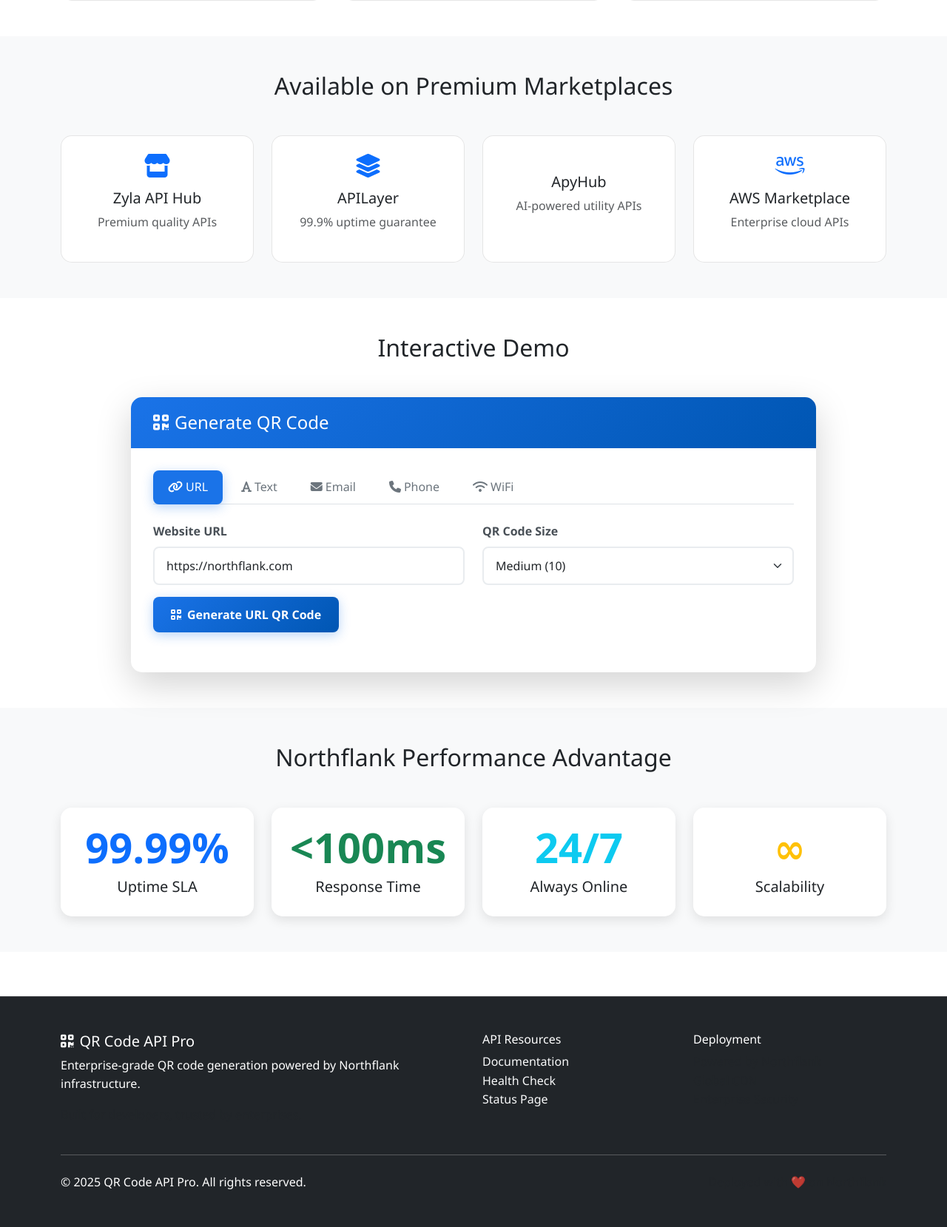
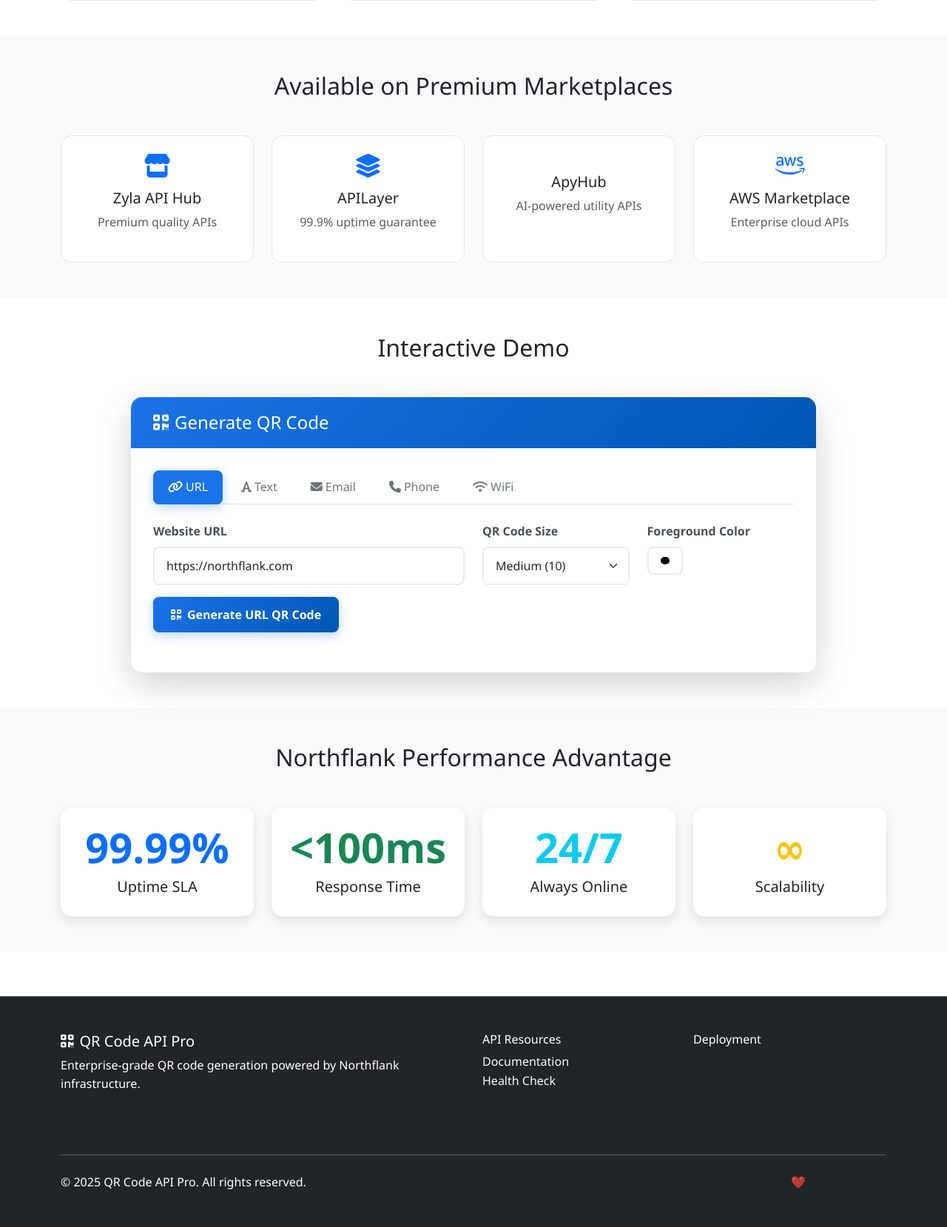
Before and after one commit to javeedtech/qr-code-generator-api, a Flask app: page / in a window 1280 px wide. Shown: the part 1203-2862 px from the top of the page at 74% size. Run offline with Flask 3, Linux system fonts and the light colour scheme; some libraries are stand-ins or nearby versions.

Commit message:
Add files via upload

```diff
--- a/app.py
+++ b/app.py
@@ -32,7 +32,6 @@
     return jsonify({
         'status': 'healthy',
         'service': 'QR Code Generator API Pro',
-        'deployment': 'Northflank',
         'timestamp': str(datetime.now()),
         'version': '1.0.0',
         'uptime': '100%'
@@ -56,7 +55,7 @@
         response = jsonify(result)
         response.headers['X-RateLimit-Limit'] = '10000'
         response.headers['X-RateLimit-Remaining'] = '9999'
-        response.headers['X-Deployment'] = 'Northflank'
+
 
         return response
 
@@ -82,7 +81,7 @@
         response = jsonify(result)
         response.headers['X-RateLimit-Limit'] = '10000'
         response.headers['X-RateLimit-Remaining'] = '9999'
-        response.headers['X-Deployment'] = 'Northflank'
+
 
         return response
 
@@ -109,7 +108,7 @@
         response = jsonify(result)
         response.headers['X-RateLimit-Limit'] = '10000'
         response.headers['X-RateLimit-Remaining'] = '9999'
-        response.headers['X-Deployment'] = 'Northflank'
+
 
         return response
 
@@ -134,7 +133,7 @@
         response = jsonify(result)
         response.headers['X-RateLimit-Limit'] = '10000'
         response.headers['X-RateLimit-Remaining'] = '9999'
-        response.headers['X-Deployment'] = 'Northflank'
+
 
         return response
 
@@ -160,7 +159,7 @@
         response = jsonify(result)
         response.headers['X-RateLimit-Limit'] = '10000'
         response.headers['X-RateLimit-Remaining'] = '9999'
-        response.headers['X-Deployment'] = 'Northflank'
+
 
         return response
 
@@ -199,7 +198,7 @@
         response = jsonify(result)
         response.headers['X-RateLimit-Limit'] = '10000'
         response.headers['X-RateLimit-Remaining'] = '9999'
-        response.headers['X-Deployment'] = 'Northflank'
+
 
         return response
 
@@ -226,7 +225,7 @@
         response = jsonify(result)
         response.headers['X-RateLimit-Limit'] = '10000'
         response.headers['X-RateLimit-Remaining'] = '9999'
-        response.headers['X-Deployment'] = 'Northflank'
+
 
         return response
 
@@ -252,7 +251,7 @@
         response = jsonify(result)
         response.headers['X-RateLimit-Limit'] = '10000'
         response.headers['X-RateLimit-Remaining'] = '9999'
-        response.headers['X-Deployment'] = 'Northflank'
+
 
         return response
 
--- a/static/js/main.js
+++ b/static/js/main.js
@@ -148,10 +148,18 @@
         case 'url':
             requestData.url = document.getElementById('urlInput').value || 'https://northflank.com';
             requestData.options.size = parseInt(document.getElementById('urlSize').value) || 10;
+            const urlForegroundColor = document.getElementById('urlForegroundColor');
+            if (urlForegroundColor) {
+                requestData.options.foreground_color = urlForegroundColor.value;
+            }
             break;
         case 'text':
             requestData.text = document.getElementById('textInput').value || 'Northflank QR API';
             requestData.options.size = parseInt(document.getElementById('textSize').value) || 10;
+            const textForegroundColor = document.getElementById('textForegroundColor');
+            if (textForegroundColor) {
+                requestData.options.foreground_color = textForegroundColor.value;
+            }
             break;
         case 'email':
             requestData.email = document.getElementById('emailInput').value || 'api@northflank.com';
@@ -196,7 +204,7 @@
         qr_code: data.data.qr_code.substring(0, 50) + '...',
         content: data.data.content,
         format: data.data.format,
-        deployment: 'Northflank'
+        options: data.data.options
     };
 
     apiResponse.textContent = JSON.stringify(formattedResponse, null, 2);
@@ -224,8 +232,7 @@
 
     const errorResponse = {
         success: false,
-        error: message,
-        deployment: 'Northflank'
+        error: message
     };
 
     apiResponse.textContent = JSON.stringify(errorResponse, null, 2);
--- a/templates/api_docs.html
+++ b/templates/api_docs.html
@@ -150,7 +150,7 @@
                         <h2>Base URL</h2>
                         <div class="alert alert-info">
                             <i class="fas fa-link me-2"></i>
-                            <strong>Production API:</strong> <code id="baseUrl">https://your-app.northflank.app</code>
+                            <strong>Production API:</strong> <code id="baseUrl">https://site--qr-code-generator-api--lrw6bbnkrwj5.code.run</code>
                             <button class="btn btn-sm btn-outline-primary ms-2" onclick="copyToClipboard('#baseUrl')">
                                 <i class="fas fa-copy"></i>
                             </button>
@@ -225,7 +225,7 @@
                             </div>
                             <div class="card-body">
                                 <h6>Example Request:</h6>
-                                <pre><code class="language-bash">curl -X GET "https://your-app.northflank.app/health"</code></pre>
+                                <pre><code class="language-bash">curl -X GET "https://site--qr-code-generator-api--lrw6bbnkrwj5.code.run/health"</code></pre>
 
                                 <h6 class="mt-3">Example Response:</h6>
                                 <pre><code class="language-json">{
@@ -264,7 +264,7 @@
 }</code></pre>
 
                                 <h6 class="mt-3">Example Request:</h6>
-                                <pre><code class="language-bash">curl -X POST "https://your-app.northflank.app/api/v1/qr/url" \
+                                <pre><code class="language-bash">curl -X POST "https://site--qr-code-generator-api--lrw6bbnkrwj5.code.run/api/v1/qr/url" \
 -H "Content-Type: application/json" \
 -d '{
   "url": "https://northflank.com",
--- a/templates/index.html
+++ b/templates/index.html
@@ -29,9 +29,6 @@
                     </li>
                     <li class="nav-item">
                         <a class="nav-link" href="{{ url_for('api_docs') }}">API Docs</a>
-                    </li>
-                    <li class="nav-item">
-                        <a class="nav-link" href="#pricing">Pricing</a>
                     </li>
                     <li class="nav-item">
                         <a class="nav-link" href="#marketplaces">Marketplaces</a>
@@ -218,7 +215,7 @@
                                                 <input type="url" class="form-control" id="urlInput" placeholder="https://example.com" value="https://northflank.com">
                                             </div>
                                         </div>
-                                        <div class="col-md-6">
+                                        <div class="col-md-3">
                                             <div class="mb-3">
                                                 <label class="form-label">QR Code Size</label>
                                                 <select class="form-select" id="urlSize">
@@ -226,6 +223,12 @@
                                                     <option value="10" selected>Medium (10)</option>
                                                     <option value="15">Large (15)</option>
                                                 </select>
+                                            </div>
+                                        </div>
+                                        <div class="col-md-3">
+                                            <div class="mb-3">
+                                                <label class="form-label">Foreground Color</label>
+                                                <input type="color" class="form-control form-control-color" id="urlForegroundColor" value="#000000">
                                             </div>
                                         </div>
                                     </div>
@@ -243,7 +246,7 @@
                                                 <textarea class="form-control" id="textInput" rows="3" placeholder="Enter your text here...">High-performance QR API powered by Northflank</textarea>
                                             </div>
                                         </div>
-                                        <div class="col-md-4">
+                                        <div class="col-md-2">
                                             <div class="mb-3">
                                                 <label class="form-label">Size</label>
                                                 <select class="form-select" id="textSize">
@@ -251,6 +254,12 @@
                                                     <option value="10" selected>Medium (10)</option>
                                                     <option value="15">Large (15)</option>
                                                 </select>
+                                            </div>
+                                        </div>
+                                        <div class="col-md-2">
+                                            <div class="mb-3">
+                                                <label class="form-label">Color</label>
+                                                <input type="color" class="form-control form-control-color" id="textForegroundColor" value="#000000">
                                             </div>
                                         </div>
                                     </div>
@@ -421,7 +430,6 @@
                     <ul class="list-unstyled">
                         <li><a href="{{ url_for('api_docs') }}" class="text-light text-decoration-none">Documentation</a></li>
                         <li><a href="/health" class="text-light text-decoration-none">Health Check</a></li>
-                        <li><a href="#" class="text-light text-decoration-none">Status Page</a></li>
                     </ul>
                 </div>
                 <div class="col-md-3">
```
